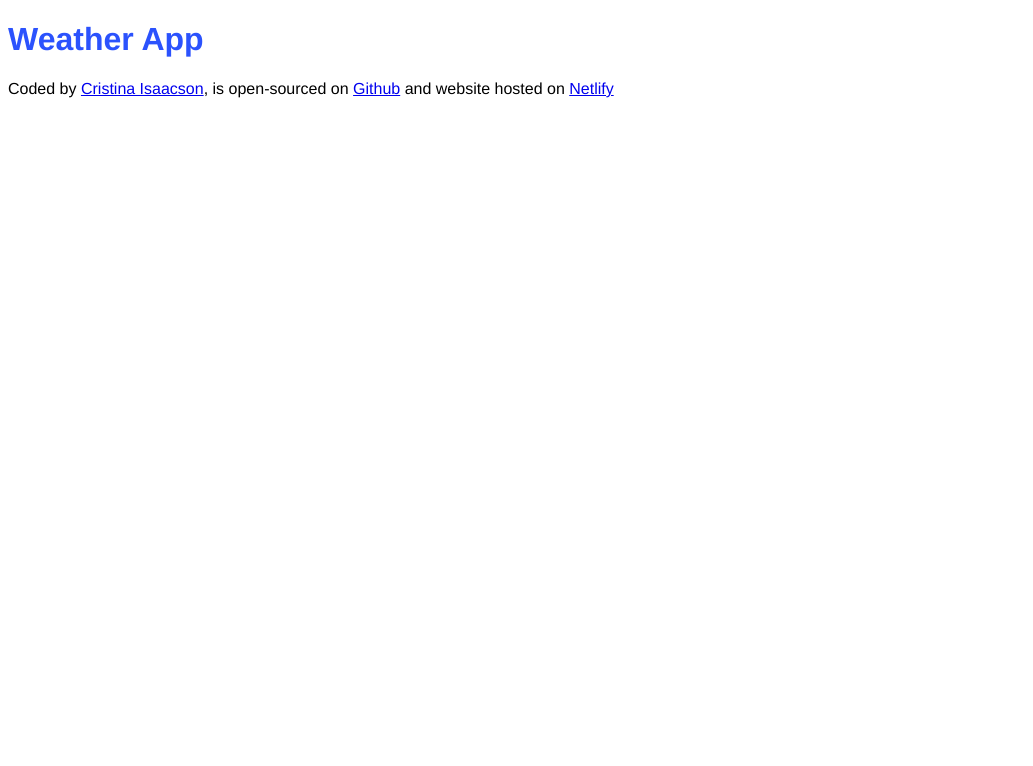
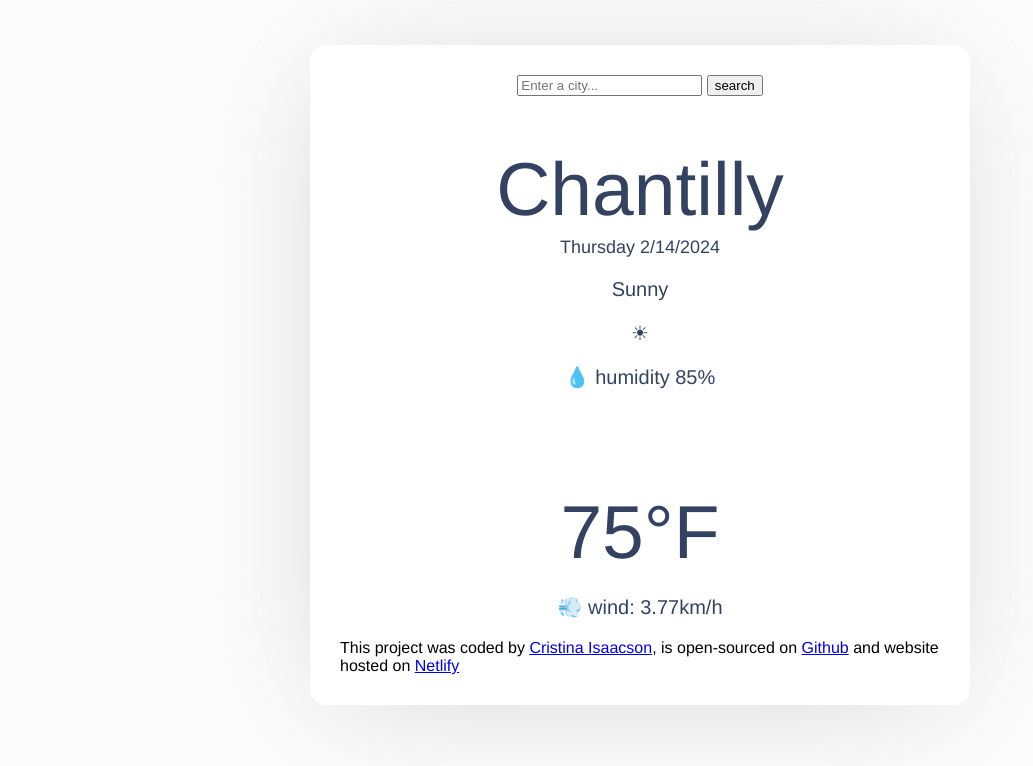
Before and after one commit to nycxcristie/2025updated_weatherapp, a plain HTML site: page index.html in a window 1280 px wide. Shown: the whole page, without its empty margins (0-1033 px from the left). Drawn offline with Linux system fonts and the light colour scheme.

Commit message:
added more html information and improved css

```diff
--- a/index.html
+++ b/index.html
@@ -7,12 +7,35 @@
     <title>2025 Updated Weather App</title>
   </head>
   <body>
-    <h1>Weather App</h1>
+    <div class="weather-app">
+        <header>
+            <form>
+                <input type="search" placeholder="Enter a city..." required/>
+                <input type="submit" value="search"/>
+            </form>
+
+            <h1>
+                Chantilly
+                </h1>
+
+                <h3>Thursday 2/14/2024</h3>
+
+                <p>Sunny</p>
+                <p>☀</p>
+                <p>💧 humidity 85%</p>
+
+                <h2>75°F</h2>
+                <p>💨 wind: 3.77km/h</p>
+         </header>
+
+
+    </main>
     <footer>
-      Coded by <a href="https://dainty-seahorse-d759fc.netlify.app/about" target=""_blank"">Cristina Isaacson</a>, is open-sourced on
+      This project was coded by <a href="https://dainty-seahorse-d759fc.netlify.app/about" target=""_blank"">Cristina Isaacson</a>, is open-sourced on
       <a href="http://github.com/nycxcristie" target="_blank">Github</a> and website hosted on
       <a href="https://2005updatedweatherapp.netlify.app/" target="_blank"">Netlify</a>
     </footer>
     <script src="src/script.js"></script>
+    </div>
   </body>
 </html>
--- a/src/style.css
+++ b/src/style.css
@@ -1,7 +1,41 @@
+body {
+  background-color: rgba(251, 251, 251, 0.563);
+  font-family: helvetica;
+}
+.weather-app {
+  max-width: 600px;
+  margin: 45px auto;
+  padding: 30px 30px;
+  background-color: rgb(255, 255, 255);
+  box-shadow: -4px 10px 121px -30px rgba(144, 144, 144, 0.418);
+  border-radius: 16px;
+}
+header {
+  text-align: center;
+}
 h1 {
-  font-family: helvetica;
-  color: #2b52fd;
+  margin: 50px 0px 5px 0px;
+  color: #344261;
+  font-weight: 90;
+  font-size: 75px;
+}
+h2 {
+  margin: 100px 0px 5px 0px;
+  color: #344261;
+  font-weight: 90;
+  font-size: 75px;
+}
+h3 {
+  margin: 0;
+  color: #344261;
+  font-weight: 500;
+  font-size: 18px;
 }
 footer {
-  font-family: helvetica;
+  color: black;
 }
+p {
+  color: #344261;
+  font-weight: 500;
+  font-size: 20px;
+}
```
